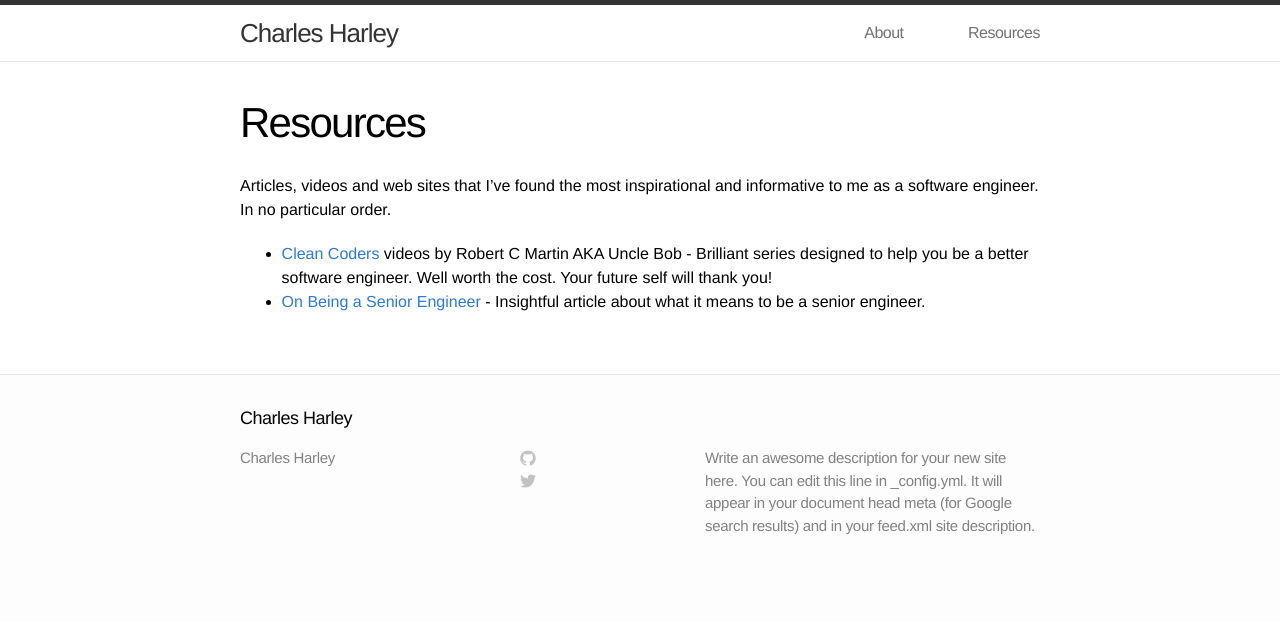
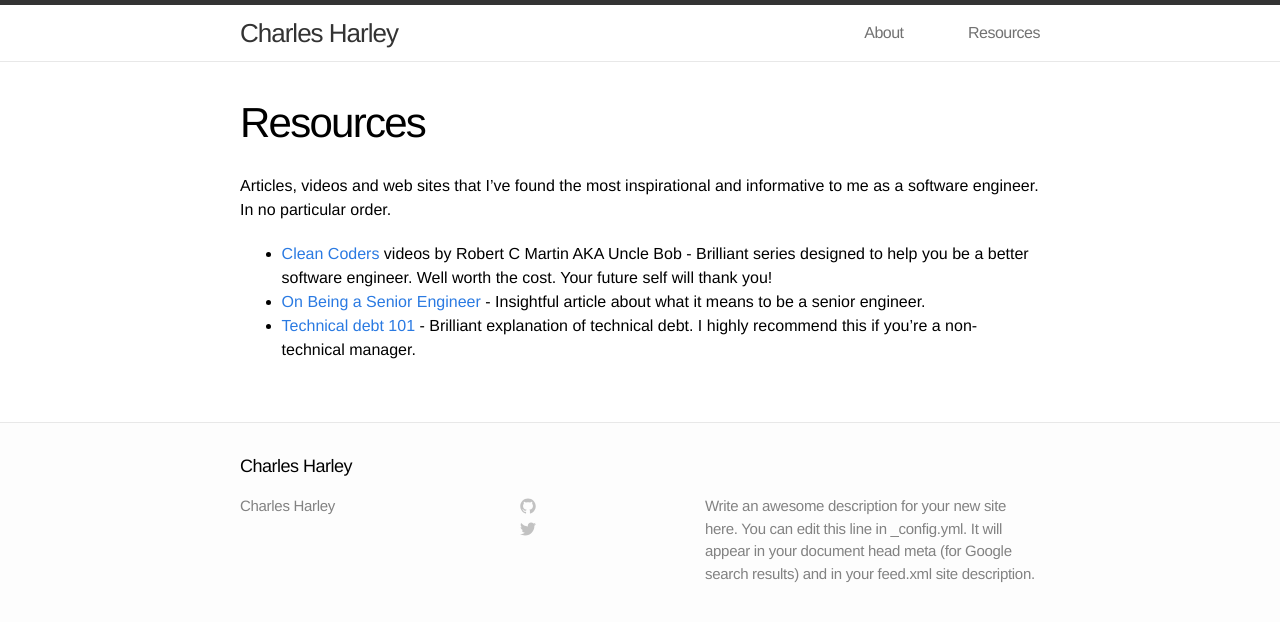
Before and after one commit to CharlesHarley/CharlesHarley.github.io, a Jekyll site: the page built from resources.md, in a window 1280 px wide. Shown: the top 622 px of the page. Built offline with Jekyll 4.4.1, drawn with Linux system fonts in a browser that asks for light colours.

Commit message:
Added technical debt post to the resources page

```diff
--- a/resources.md
+++ b/resources.md
@@ -8,3 +8,4 @@ Articles, videos and web sites that I've found the most inspirational and inform
 
 - [Clean Coders](http://cleancoders.com/ "Clean Coders") videos by Robert C Martin AKA Uncle Bob - Brilliant series designed to help you be a better software engineer. Well worth the cost. Your future self will thank you!
 - [On Being a Senior Engineer](http://www.kitchensoap.com/2012/10/25/on-being-a-senior-engineer/ "On Being a Senior Engineer") - Insightful article about what it means to be a senior engineer.
+- [Technical debt 101](https://medium.com/@joaomilho/festina-lente-e29070811b84) - Brilliant explanation of technical debt. I highly recommend this if you're a non-technical manager.
```
